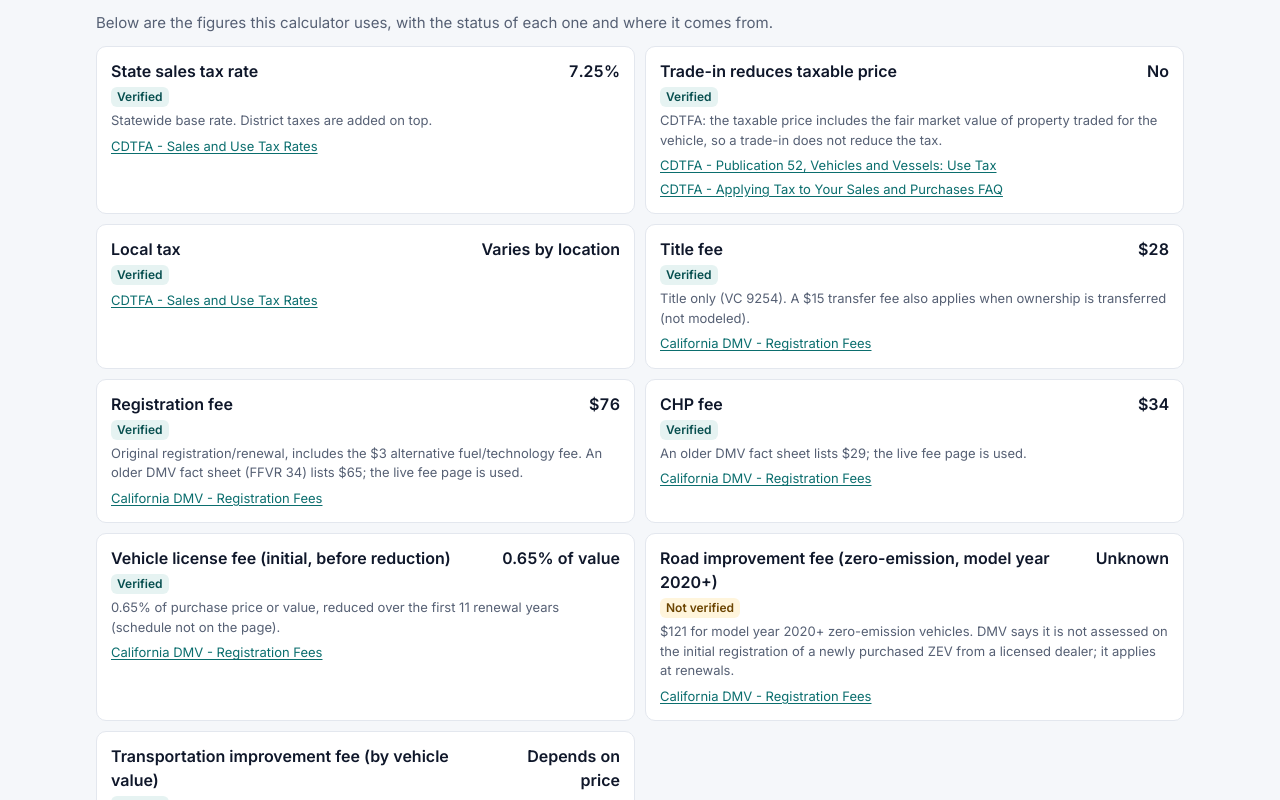
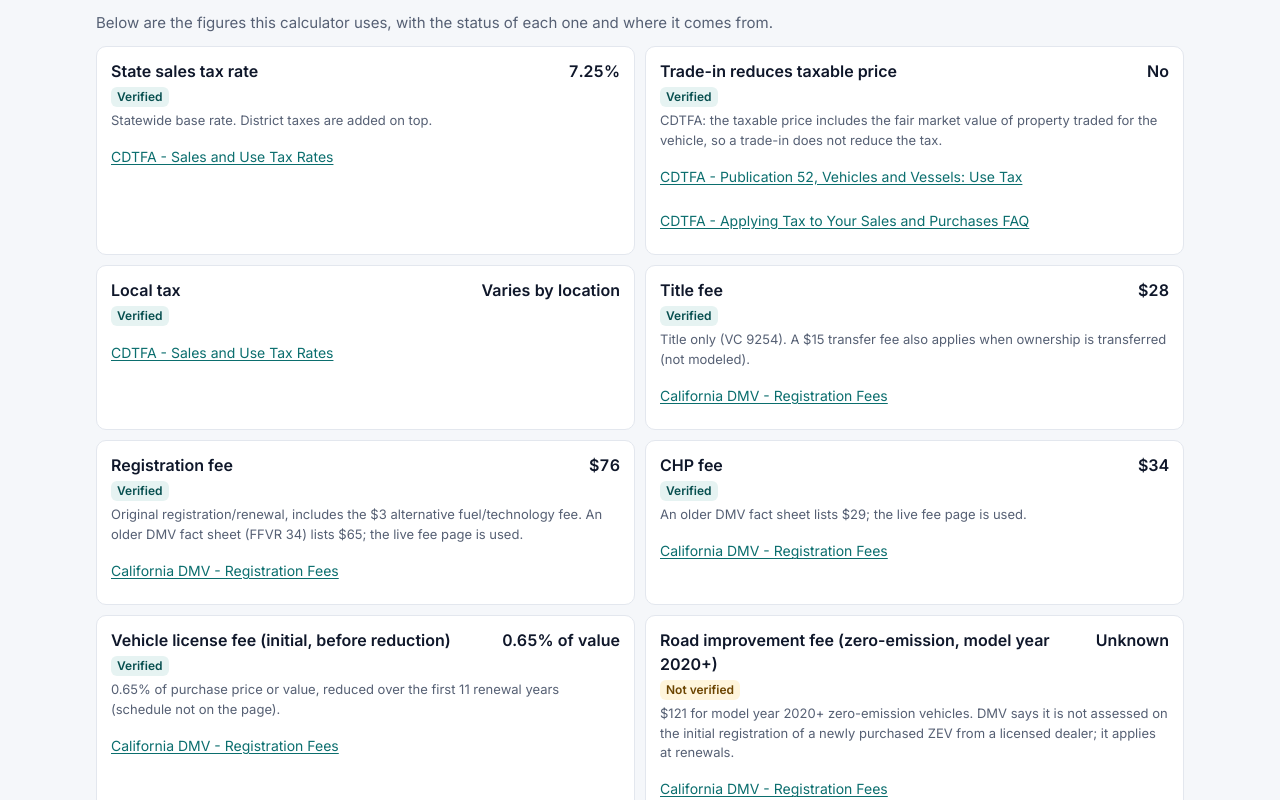
Before and after one commit to sanyamgargg/sumdock, a Next.js app: page /vehicle/california/ in a window 1280 px wide. Shown: the part 1280-2080 px from the top of the page. Built offline with nearby package versions, Linux system fonts and the light colour scheme.

Commit message:
Accessibility pass: 44px tap areas for standalone links
Lighthouse mobile accessibility 100 on /vehicle/california/. No horizontal
scroll at 360px, no text under 4.5:1 contrast.

Co-Authored-By: Claude Sonnet 5.5 <noreply@anthropic.com>

```diff
--- a/app/globals.css
+++ b/app/globals.css
@@ -202,7 +202,7 @@ select { width: 100%; height: var(--field); padding: 0 12px; font: inherit; font
 .content section { display: flex; flex-direction: column; gap: 12px; }
 .content p { margin: 0; color: var(--body); }
 .muted { color: var(--muted) !important; font-size: 15px; }
-.src-link { display: block; font-size: 13px; padding: 2px 0; }
+.src-link { display: flex; align-items: center; min-height: var(--touch); font-size: 14px; }
 .prose-block__src { display: flex; flex-wrap: wrap; gap: 0 8px; align-items: baseline; }
 .facts { list-style: none; margin: 0; padding: 0; display: grid; gap: 10px; }
 .fact { display: flex; flex-direction: column; gap: 4px; background: var(--card); border: 1px solid var(--line); border-radius: var(--radius-field); padding: 12px 14px; }
@@ -227,3 +227,7 @@ select { width: 100%; height: var(--field); padding: 0 12px; font: inherit; font
   .examples { grid-template-columns: repeat(3, 1fr); }
   .facts { grid-template-columns: repeat(2, 1fr); }
 }
+
+/* Standalone links keep their look but get a 44px tap area. */
+.line__src, .crumbs a { position: relative; }
+.line__src::after, .crumbs a::after { content: ""; position: absolute; left: -4px; right: -4px; top: 50%; height: var(--touch); transform: translateY(-50%); }
```
